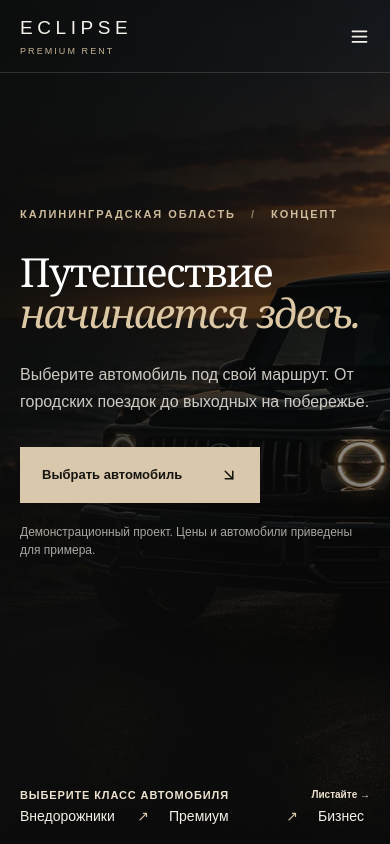
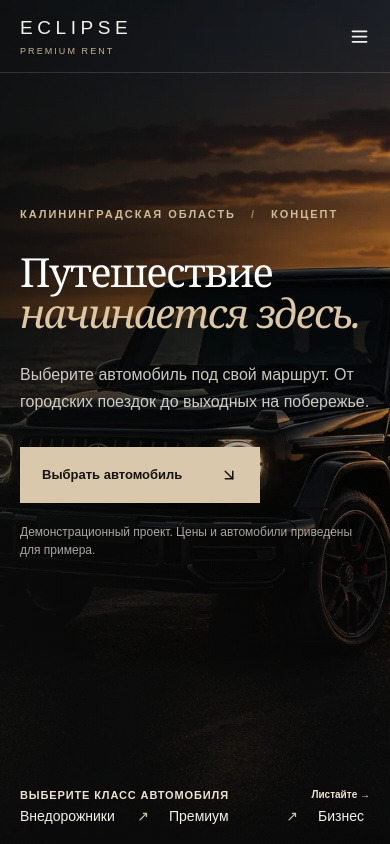
Before and after one commit to PavelHopson/Eclipse-PremiumRent, a React (Vite) app: page / in a window 390 px wide. Shown: the top 844 px of the page. Built offline with nearby package versions, Linux system fonts and the light colour scheme.

Commit message:
fix: show the car in the phone hero

```diff
--- a/src/premium.css
+++ b/src/premium.css
@@ -444,11 +444,11 @@
     height: 100svh;
   }
   .rent-hero-image {
-    background-position: 60% center;
+    background-position: 74% center;
   }
   .rent-hero-shade {
     background:
-      linear-gradient(90deg, #0b0c0be8, #0b0c0b70),
+      linear-gradient(90deg, #0b0c0bb8, #0b0c0b24),
       linear-gradient(0deg, #0a0a0a, transparent 45%);
   }
   .rent-hero h1 {
```
